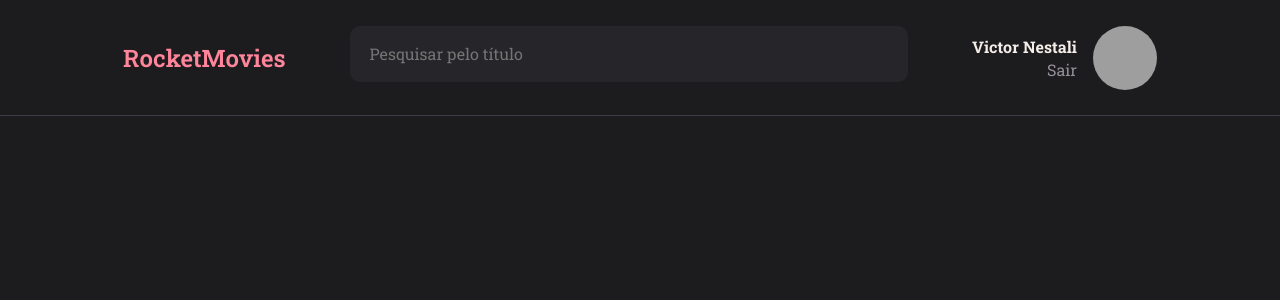
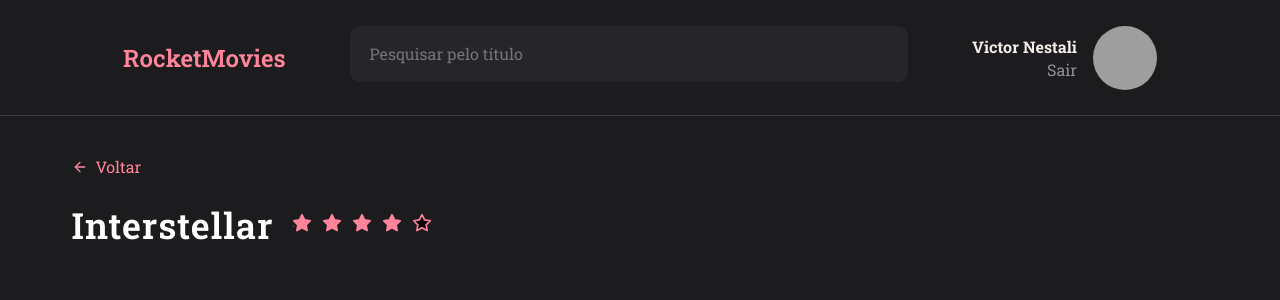
Before and after one commit to devnestali/rocketmovies, a React (Vite) app: page / in a window 1280 px wide. Shown: the top 300 px of the page. Built offline with nearby package versions, Linux system fonts and the light colour scheme; grey boxes are pictures that could not be loaded.

Commit message:
Creating new component Rating and adding in the page MoviePreview

```diff
--- /dev/null
+++ b/src/components/Rating/index.jsx
@@ -0,0 +1,19 @@
+import { Container } from "./styles"
+import { FiStar} from "react-icons/fi"
+
+export function Rating() {
+  return (
+    <Container>
+      <input type="radio" id="5-stars" name="rating" value="5" />
+      <label htmlFor="5-stars"><FiStar size={20} fill="#FF859B"/></label>
+      <input type="radio" id="4-stars" name="rating" value="4" />
+      <label htmlFor="4-stars"><FiStar size={20} fill="#FF859B"/></label>
+      <input type="radio" id="3-stars" name="rating" value="3" />
+      <label htmlFor="3-stars"><FiStar size={20} fill="#FF859B"/></label>
+      <input type="radio" id="2-stars" name="rating" value="2" />
+      <label htmlFor="2-stars"><FiStar size={20} fill="#FF859B"/></label>
+      <input type="radio" id="1-stars" name="rating" value="1" />
+      <label htmlFor="1-stars"><FiStar size={20} fill=""/></label>
+    </Container>
+  )
+}
--- /dev/null
+++ b/src/components/Rating/styles.js
@@ -0,0 +1,21 @@
+import styled from "styled-components";
+
+export const Container = styled.div`
+
+  > input[type="radio"] {
+    height: 1px;
+    width: 1px;
+    position: absolute;
+    transform: translate(50%, 50%);
+  }
+
+  > label {
+    position: relative;
+    margin-right: 1rem;
+    cursor: pointer;
+
+    > svg {
+      color: ${({ theme }) => theme.COLORS.PINK };
+    }
+  }
+`;
--- a/src/pages/MoviePreview/index.jsx
+++ b/src/pages/MoviePreview/index.jsx
@@ -1,10 +1,21 @@
 import { Container } from "./styles";
 import { Header } from "../../components/Header";
+import { FiArrowLeft } from 'react-icons/fi'
+import { Rating } from "../../components/Rating";
 
 export function MoviePreview() {
   return (
     <Container>
       <Header />
+
+      <main>
+        <a href="/"><FiArrowLeft /> Voltar</a>
+        <div>
+          <h1>Interstellar</h1>
+          <Rating />
+        </div>
+      </main>
+
     </Container>
   )
 }
--- a/src/pages/MoviePreview/styles.js
+++ b/src/pages/MoviePreview/styles.js
@@ -9,4 +9,30 @@ export const Container = styled.div`
   grid-template-areas:
   "header"
   "content";
+
+  > main {
+    min-width: 113.7rem;
+    margin: 4rem auto 0;
+
+    > a {
+      display: flex;
+      align-items: center;
+      gap: .8rem;
+      color: ${({ theme }) => theme.COLORS.PINK};
+      padding-bottom: 2.4rem;
+    }
+
+    div {
+      display: flex;
+      align-items: center;
+
+      > h1 {
+        font-size: 3.6rem;
+        font-weight: 600;
+        letter-spacing: .1rem;
+        margin-right: 1.9rem;
+
+      }
+    }
+  }
 `;
```
